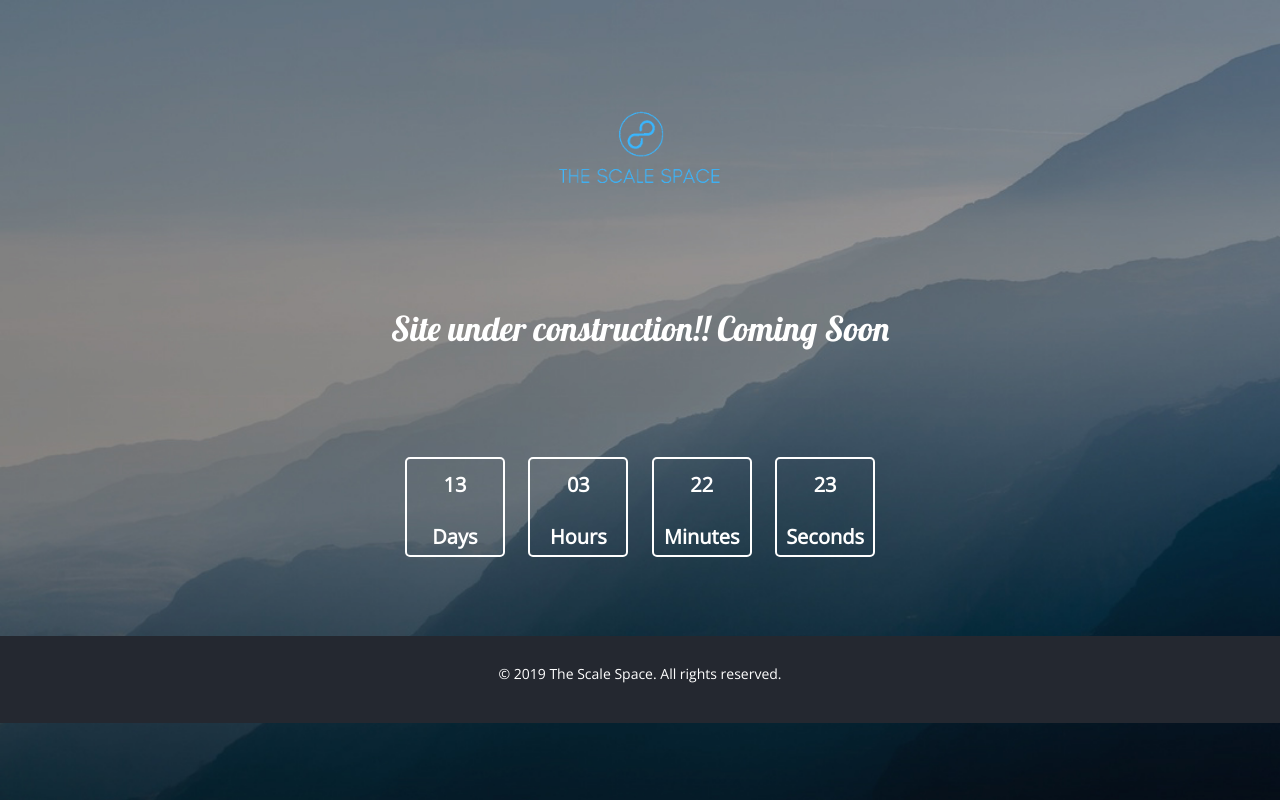
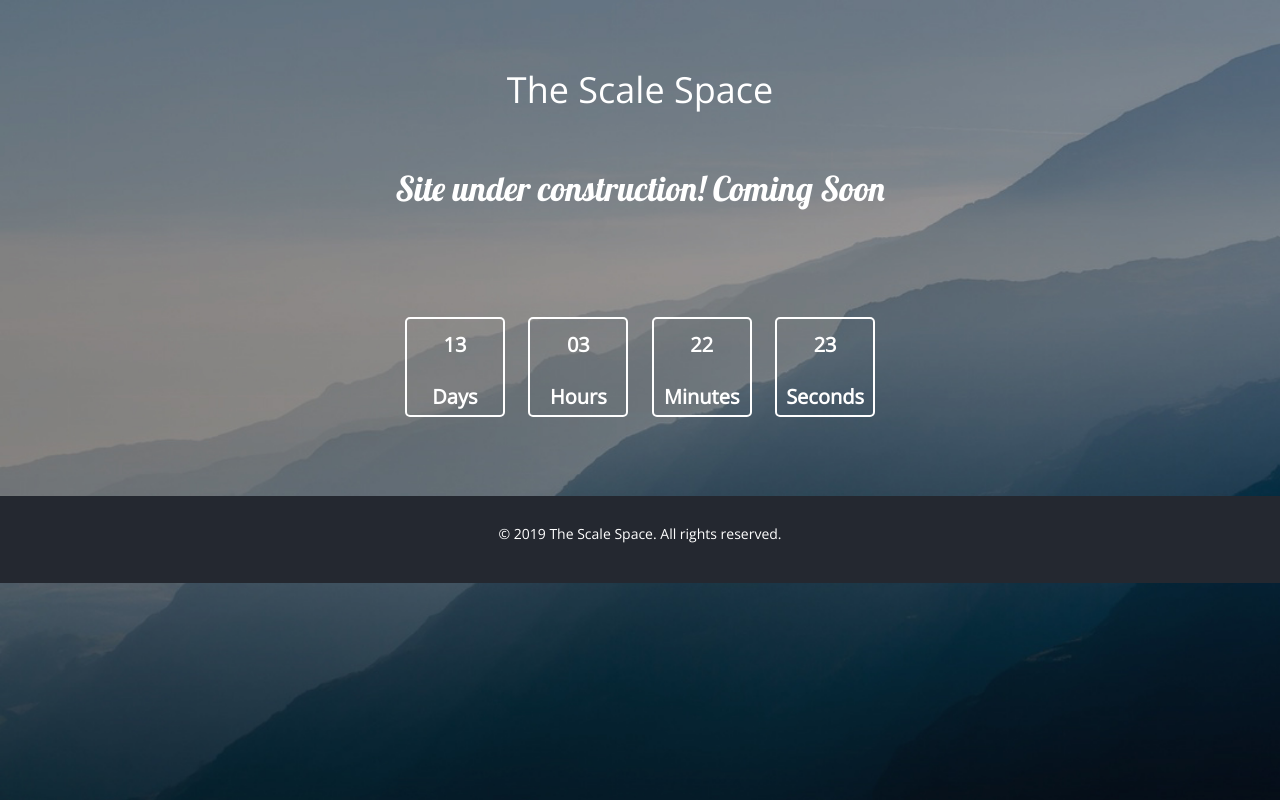
Before and after one commit to dpopat/TheScaleSpace, a plain HTML site: page index.html in a window 1280 px wide. Drawn offline with nearby package versions, Linux system fonts and the light colour scheme.

Commit message:
Title change

```diff
--- a/index.html
+++ b/index.html
@@ -17,8 +17,8 @@
     <div class="container wow fadeInUp delay-03s" align="center">
       <div class="row">
         <div class="logo text-center">
-          <img src="img/logo.png" alt="logo" width="200">
-          <h2> Site under construction!! Coming Soon </h2>
+          <h1> The Scale Space </h1>
+          <h2> Site under construction! Coming Soon </h2>
         </div>
         <div id="countdown" data-wow-delay=".3s" data-date="July 1, 2019 06:00:00"></div>
       </div>
@@ -27,7 +27,6 @@
   <footer class="footer">
     <div class="container">
       <div class="row bort">
-
         <div class="copyright">
           © 2019 The Scale Space. All rights reserved.
           <div class="credits">
@@ -39,7 +38,6 @@
             -->
           </div>
         </div>
-
       </div>
     </div>
   </footer>
```
